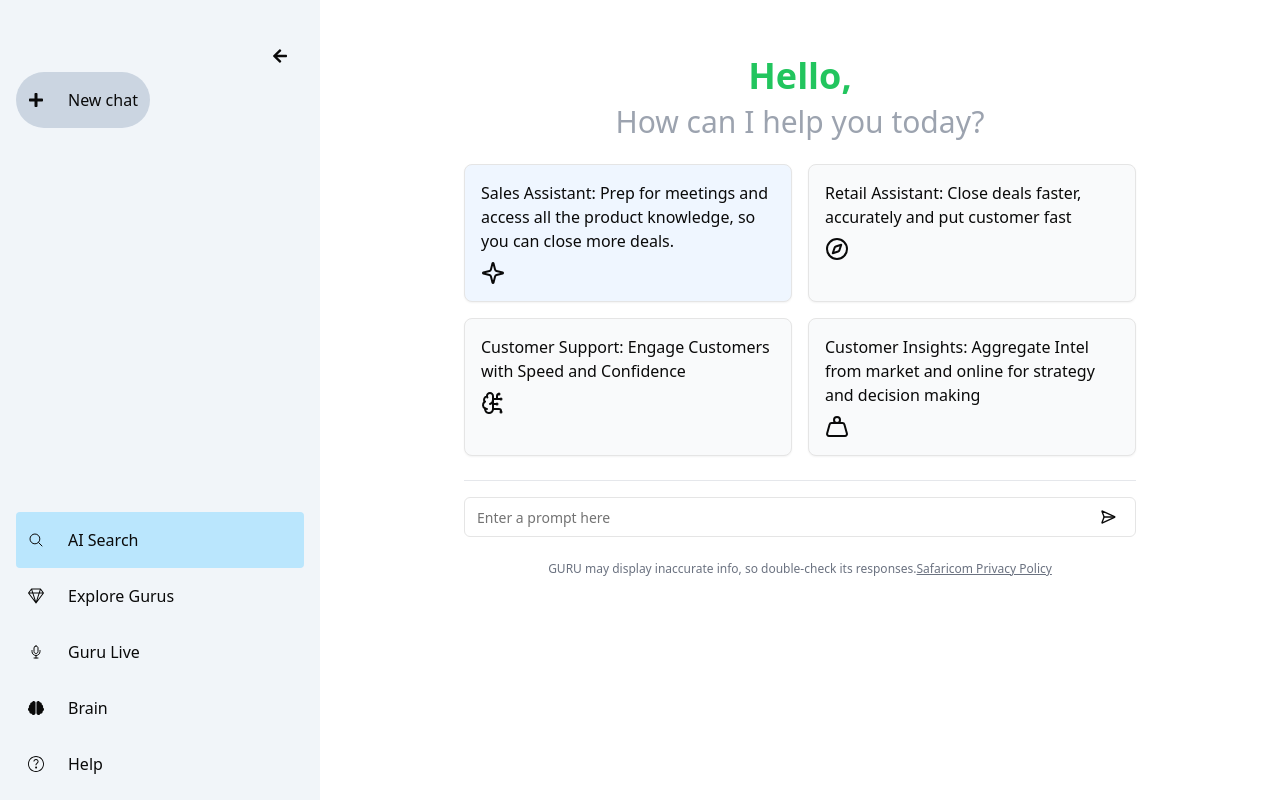
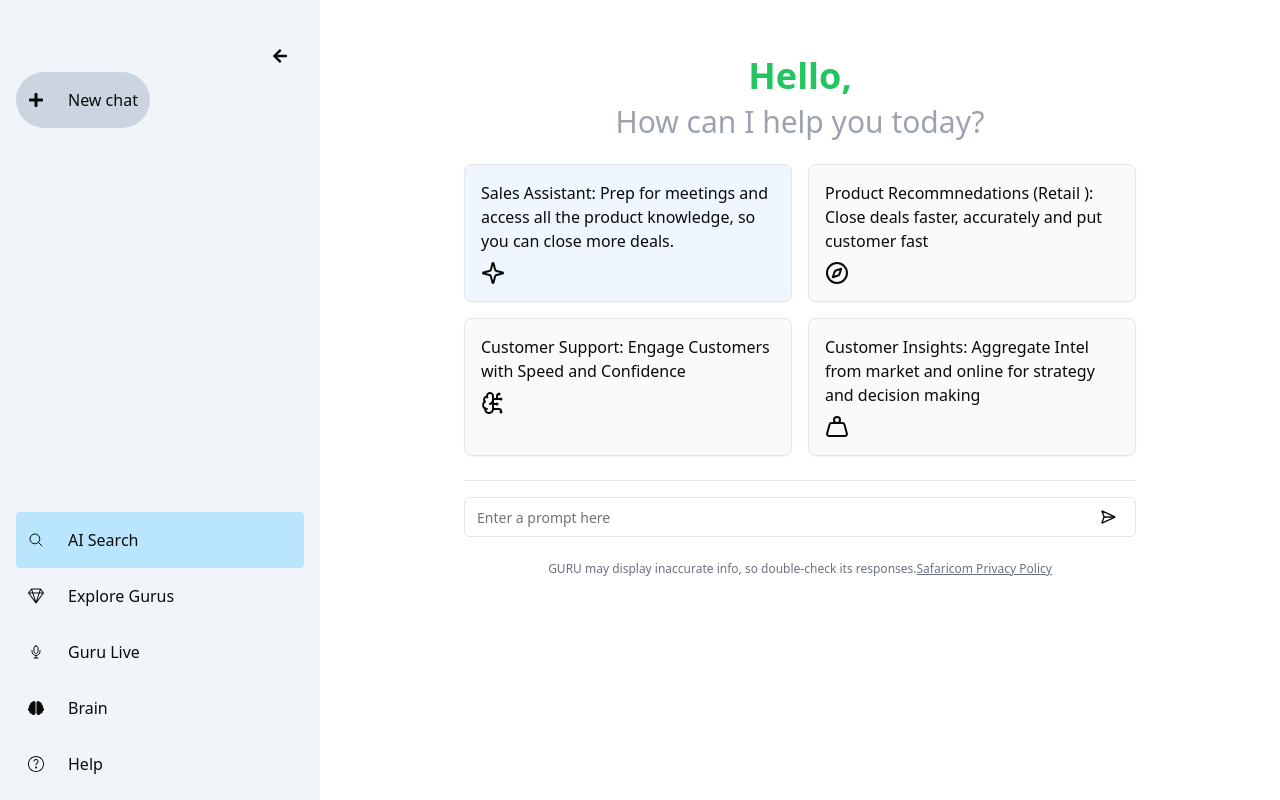
Before and after one commit to collinskrotich/Guru-AI, a Next.js app: page /application in a window 1280 px wide. Shown: the top 800 px of the page. Built offline with nearby package versions, Linux system fonts and the light colour scheme.

Commit message:
update Retail Assistant details

```diff
--- a/components/Search.tsx
+++ b/components/Search.tsx
@@ -93,7 +93,7 @@
             </Card>
             <Card className="bg-gray-50" onClick={() => handleCardClick("Recommend an IoT SIM card profile and package")}>
               <CardContent className="p-4 flex flex-col items-start space-y-2">
-                <p>Retail Assistant: Close deals faster, accurately and put customer fast</p>
+                <p>Product Recommnedations (Retail ): Close deals faster, accurately and put customer fast</p>
                 <Compass className="mt-auto" />
               </CardContent>
             </Card>
```
